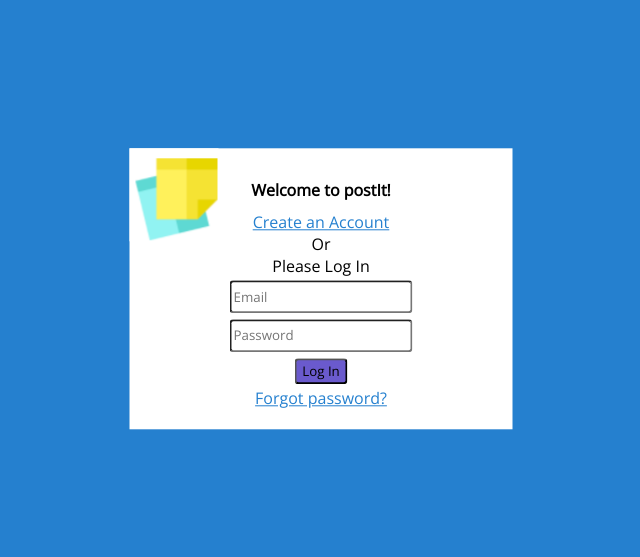
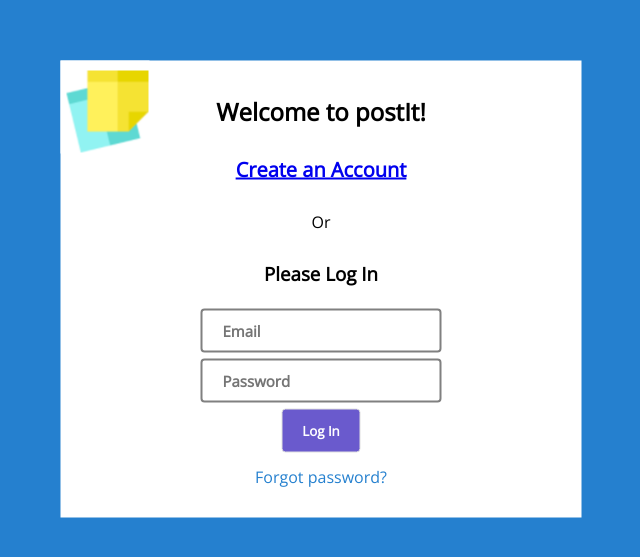
Before and after one commit to azpema/wad-2020, a plain HTML site: page login.html in a window 1280 px wide. Shown: the part 111-668 px from the top of the page, without its empty margins (319-959 px from the left). Drawn offline with nearby package versions, Linux system fonts and the light colour scheme.

Commit message:
Small changes

```diff
--- a/login.html
+++ b/login.html
@@ -11,14 +11,14 @@
 
 
     <form action="index.html" id="login-form">
-        <h1>Welcome to postIt!</h1>
+        <h2>Welcome to postIt!</h2>
         <a href="login.html">Create an Account</a>
-        Or<br>
-        Please Log In
+        <p>Or</p>
+        <h3>Please Log In</h3>
         <input type="text" name="email" placeholder="Email">
         <input type="text" name="password" placeholder="Password">
         <input type="submit" value="Log In">
-        <a href="login.html">Forgot password?</a>
+        <a href="login.html" class="forgot-password">Forgot password?</a>
     </form>
 
 </body>
--- a/res/css/style.css
+++ b/res/css/style.css
@@ -6,6 +6,7 @@ html, body {
     padding: 0;
     background-color: #2580cf;
     justify-content: center;
+    height:100%;
 }
 
 header{
@@ -39,12 +40,13 @@ nav .search-container{
 .search-container button{
     box-sizing: border-box;
     flex-grow: 1;
-    padding: 8px;
+    padding: 8px 16px 8px 16px;
     border: 1px solid #e0e0e0;
     cursor: pointer;
     background-color: #2580cf;
     color: white;
     font-weight: bold;
+    font-size: 18px;
 }
 
 .search-container div{
@@ -58,7 +60,7 @@ nav .search-container{
     margin: 0 auto;
     justify-content: center;
     align-content: center;
-    padding: 10px;
+    padding: 20px 10px 20px 10px;
 }
 
 section .post{
@@ -119,8 +121,8 @@ h1 + button{
     text-align: right;
     justify-content: right;
     margin-left: auto;
-    order: 2;
     margin-right: 10px;
+    color: #808080;
 }
 
 footer{
@@ -129,6 +131,14 @@ footer{
 }
 
 /***********************************************************************/
+h2{
+    margin:14px;
+}
+
+h3{
+    margin:14px 0px 20px 0px;
+}
+
 #login-form {
     background-color: white;
     position: absolute;
@@ -140,7 +150,7 @@ footer{
     flex-wrap: wrap;
     flex-direction: column;
     align-items: center;
-    padding: 20px 90px 20px 90px ;
+    padding: 20px 130px 20px 130px ;
 
     background-image: url("../images/postit.png");
     background-repeat: no-repeat;
@@ -149,34 +159,71 @@ footer{
     text-align: center;
 }
 
+h2 + a{
+    margin:14px;
+    font-weight: bold;
+    font-size: 20px;
+}
 
 #login-form input {
-    display:block;
     margin: 3px 10px 3px 10px;
-    height: 2em;
     border-radius: 4px;
 }
 #login-form input:hover{
     background-color: antiquewhite;
 }
 #login-form input[type='submit'] {
+    box-sizing: border-box;
+    flex-grow: 1;
+    border: 1px solid #e0e0e0;
+    cursor: pointer;
+    background-color: #2580cf;
+    color: white;
+    font-weight: bold;
+    cursor: pointer;
+    border-style: solid;
     background-color: slateblue;
-}
-#login-form input[type='submit']:hover {
-    background-color: lightblue;
+    padding:12px 20px 12px 20px;
 }
 
-#login-form a {
-    display:block;
-    color: #2580cf;
+#login-form input[type='submit']:hover {
+    box-sizing: border-box;
+    flex-grow: 1;
+    border: 1px solid #e0e0e0;
+    cursor: pointer;
+    background-color: #2580cf;
+    color: white;
+    font-weight: bold;
+    cursor: pointer;
+    border-style: solid;
+    background-color: lightblue;
+    padding:12px 20px 12px 20px;
 }
 
-#login-form h1 {
-    font-size: 1em;
-}
 
 #login-form img {
     max-width: 60px;
     max-height: 60px;
     align-self: flex-start;
 }
+
+p {
+    margin:14px;
+}
+
+.forgot-password {
+    text-decoration: none;
+}
+
+form > input[type='text']{
+    padding:10px 20px 10px 20px;
+    font-weight:bold;
+    border-style:solid;
+    border-color: gray;
+    font-size: 15px;
+}
+
+input[type='submit'] + a{
+    color: #2580cf;
+    padding: 10px;
+}
```
